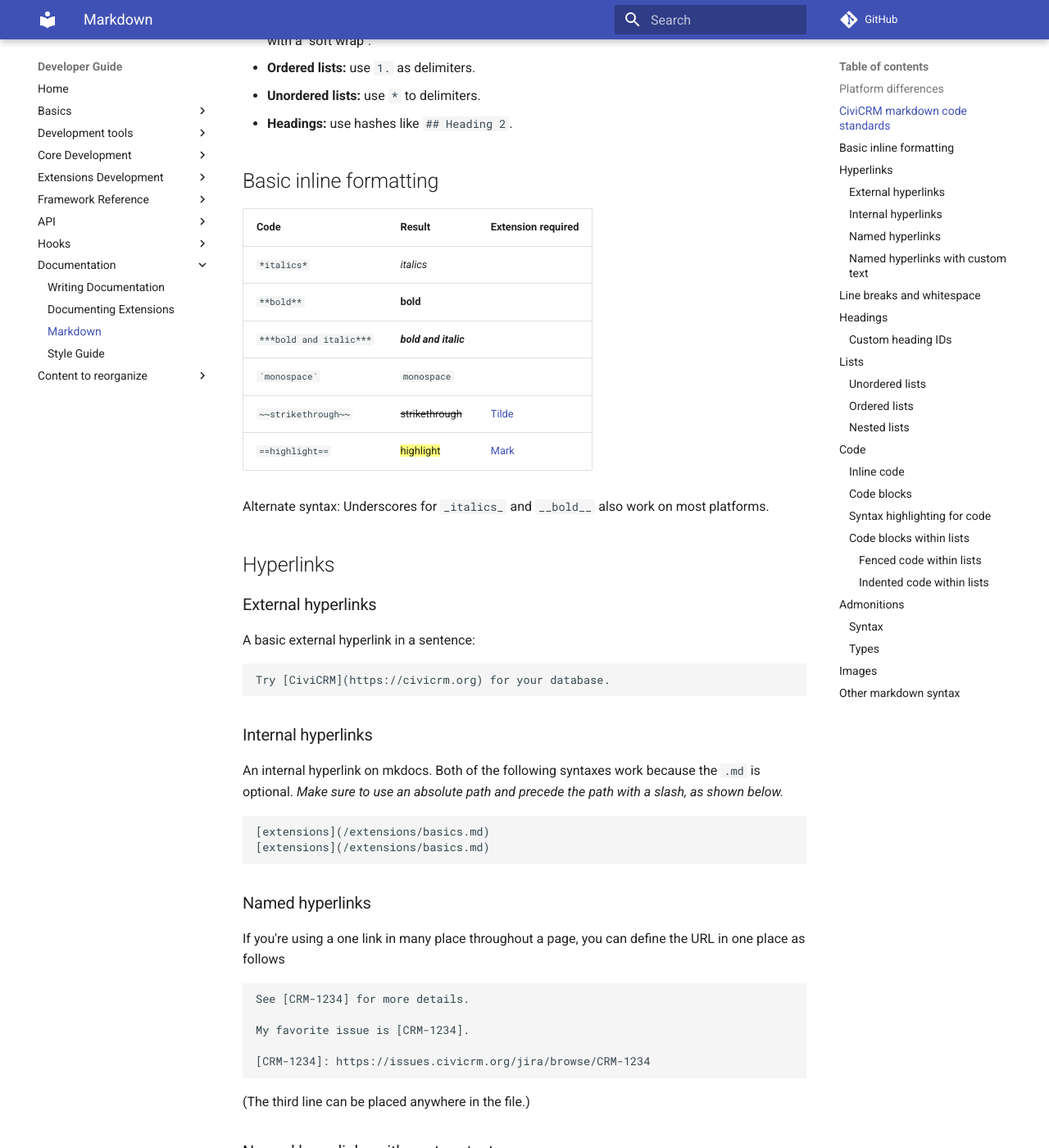
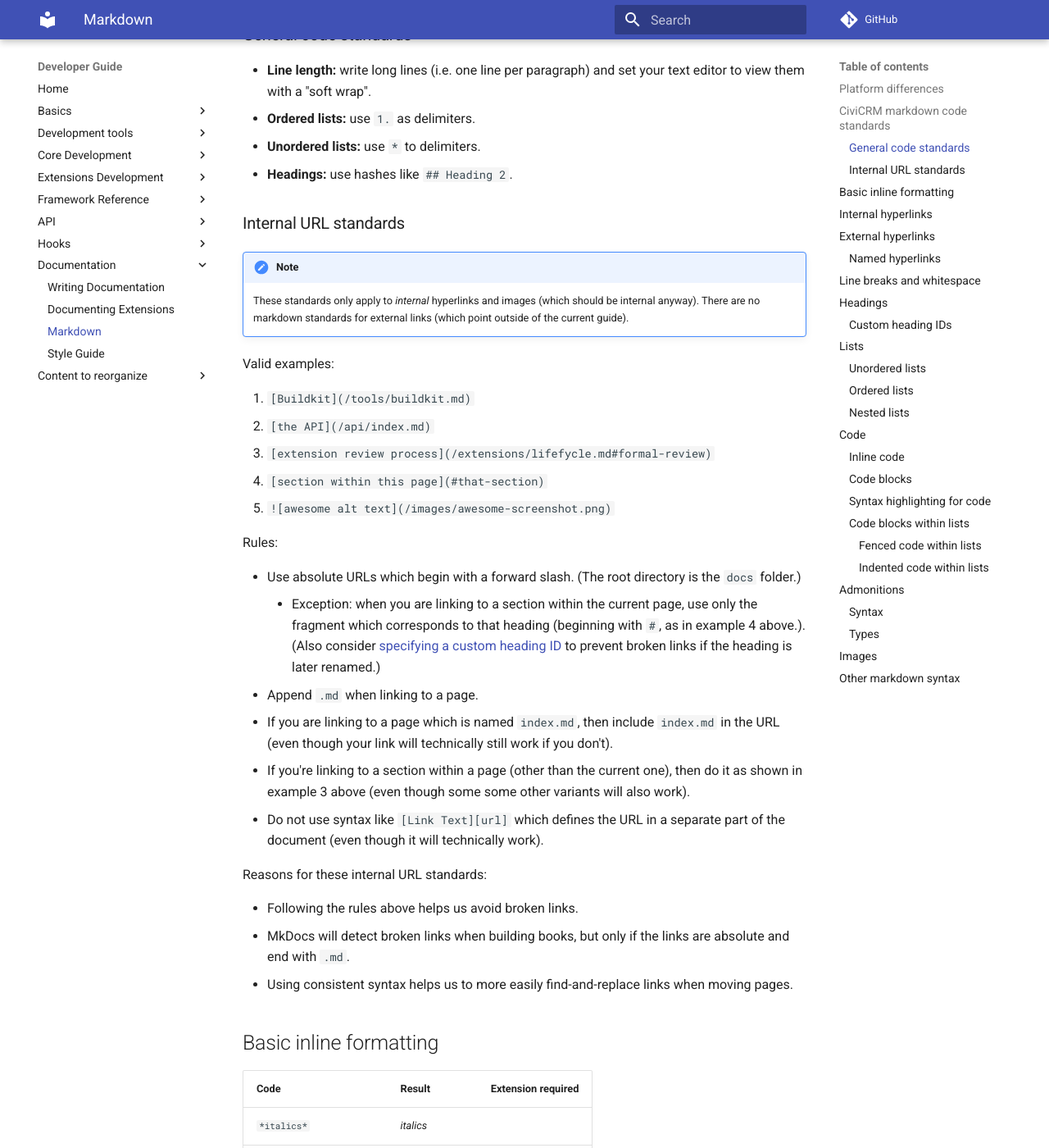
Before and after one commit to civicrm/civicrm-dev-docs, an MkDocs documentation site: the page built from docs/documentation/markdown.md, in a window 1280 px wide and 1400 px high, scrolled down 1075 px. Shown: the whole window at 82% size. Built offline with MkDocs 1.6.1 and Material for MkDocs 9.7.7, drawn with Linux system fonts in a browser that asks for light colours; comment, search, counter and statistics services are not loaded; old or Windows-style settings are respelled for this version of MkDocs; some of the changed text lies outside the part shown.

Commit message:
Tighten markdown standards for internal hyperlinks

````diff
--- a/docs/documentation/markdown.md
+++ b/docs/documentation/markdown.md
@@ -26,10 +26,41 @@
 
 To maintain some consistency and peace of mind for documentation content editors, we've [agreed](https://github.com/civicrm/civicrm-dev-docs/issues/43) to *recommend* the following syntax as markdown code standards. These are not hard rules though.
 
+### General code standards {:#general-standards}
+
 * **Line length:** write long lines (i.e. one line per paragraph) and set your text editor to view them with a "soft wrap".
 * **Ordered lists:** use `1.` as delimiters.
 * **Unordered lists:** use `*` to delimiters.
 * **Headings:** use hashes like `## Heading 2`.
+
+### Internal URL standards {:#internal-url-standards}
+
+!!! note
+    These standards only apply to *internal* hyperlinks and images (which should be internal anyway). There are no markdown standards for external links (which point outside of the current guide).
+
+Valid examples:
+
+1. `[Buildkit](/tools/buildkit.md)`
+1. `[the API](/api/index.md)`
+1. `[extension review process](/extensions/lifefycle.md#formal-review)`
+1. `[section within this page](#that-section)`
+1. `![awesome alt text](/images/awesome-screenshot.png)`
+
+
+Rules:
+
+* Use absolute URLs which begin with a forward slash. (The root directory is the `docs` folder.)
+    * Exception: when you are linking to a section within the current page, use only the fragment which corresponds to that heading (beginning with `#`, as in example 4 above.). (Also consider [specifying a custom heading ID](#custom-heading-ids) to prevent broken links if the heading is later renamed.)
+* Append `.md` when linking to a page.
+* If you are linking to a page which is named `index.md`, then include `index.md` in the URL (even though your link will technically still work if you don't).
+* If you're linking to a section within a page (other than the current one), then do it as shown in example 3 above (even though some some other variants will also work).
+* Do not use syntax like `[Link Text][url]` which defines the URL in a separate part of the document (even though it will technically work).
+
+Reasons for these internal URL standards:
+
+* Following the rules above helps us avoid broken links.
+* MkDocs will detect broken links when building books, but only if the links are absolute and end with `.md`.
+* Using consistent syntax helps us to more easily find-and-replace links when moving pages.
 
 
 ## Basic inline formatting
@@ -47,9 +78,15 @@
 platforms.
 
 
-## Hyperlinks
+## Internal hyperlinks
 
-### External hyperlinks
+See the [internal URL standards](#internal-url-standards) above for examples of internal hyperlinks.
+
+!!! warning
+    Several different syntax variants will produce functionally identical hyperlinks, but it's important you follow our [standards](#internal-url-standards) so that we can avoid broken links when re-organizing pages in the future.
+
+
+## External hyperlinks
 
 A basic external hyperlink in a sentence:
 
@@ -57,18 +94,9 @@
 Try [CiviCRM](https://civicrm.org) for your database.
 ```
 
-### Internal hyperlinks
-
-An internal hyperlink on mkdocs. Both of the following syntaxes work because the `.md` is optional. *Make sure to use an absolute path and precede the path with a slash, as shown below.*
-
-```
-[extensions](/extensions/basics.md)
-[extensions](/extensions/basics.md)
-```
-
 ### Named hyperlinks
 
-If you're using a one link in many place throughout a page, you can define the URL in one place as follows
+If you're using a one external link in many places throughout a page, you can define the URL in one place as follows
 
 ```
 See [CRM-1234] for more details.
@@ -80,13 +108,17 @@
 
 (The third line can be placed anywhere in the file.)
 
-### Named hyperlinks with custom text
+You can also use custom text for a named hyperlink, as shown below:
 
 ```
 After learning [how to foo a bar][foobar], then you can party!
 
 [foobar]: https://example.com/foobar
 ```
+
+!!! caution "For external links only"
+    Per our [standards](#internal-url-standards), named hyperlinks should only be used for *external* links
+
 
 
 ## Line breaks and whitespace
@@ -397,14 +429,6 @@
 ![Alt text](/directory/image.png)
 ```
 
-or
-
-```
-![Alt text][id]
-
-[id]: /directory/image.png
-```
-
 
 ## Other markdown syntax
 
````
